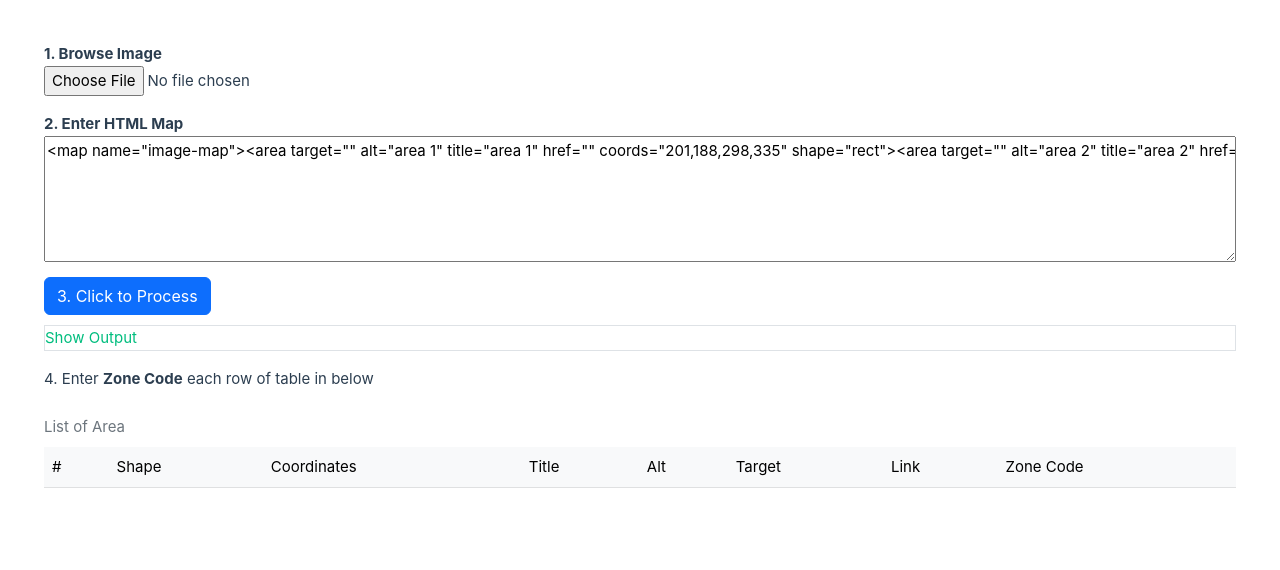
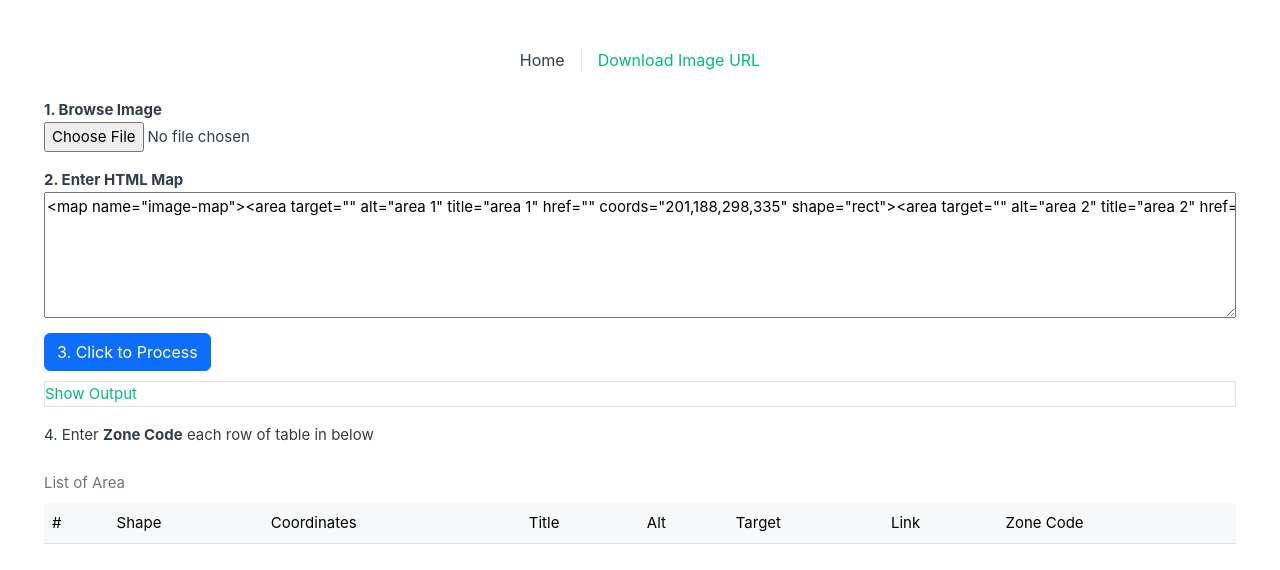
Before and after one commit to Wanatchapong/concert-imagemap, a Vue app: page / in a window 1280 px wide. Shown: the top 570 px of the page. Built offline with nearby package versions, Linux system fonts and the light colour scheme.

Commit message:
show navigation

```diff
--- a/src/App.vue
+++ b/src/App.vue
@@ -1,11 +1,11 @@
 <script setup>
 import { RouterView } from "vue-router";
-// import Navigation from "./components/Navigation.vue";
+import Navigation from "./components/Navigation.vue";
 </script>
 
 <template>
   <header>
-    <!-- <Navigation /> -->
+    <Navigation />
   </header>
 
   <RouterView />
--- a/src/components/Navigation.vue
+++ b/src/components/Navigation.vue
@@ -6,11 +6,8 @@ import { routePaths } from "../router";
 
 <template>
   <nav>
-    <RouterLink :to="routePaths.Home">Image Map Parser</RouterLink>
-    <RouterLink :to="routePaths.ImageMapeGenerator"
-      >Image Map - Generator</RouterLink
-    >
-    <RouterLink :to="routePaths.ImageMapeParser">Image Map - Parser</RouterLink>
+    <RouterLink :to="routePaths.Home">Home</RouterLink>
+    <RouterLink :to="routePaths.DownloadImage">Download Image URL</RouterLink>
   </nav>
 </template>
 
```
